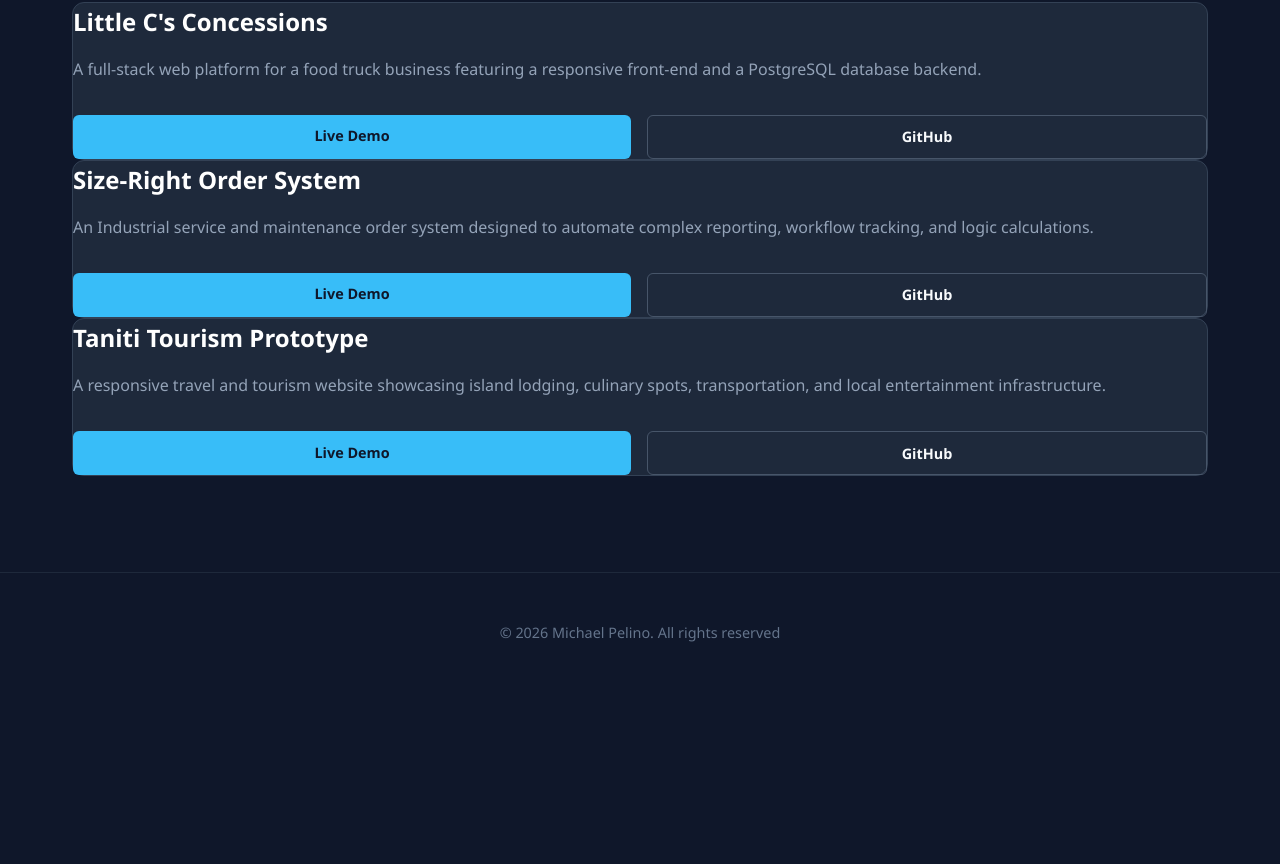
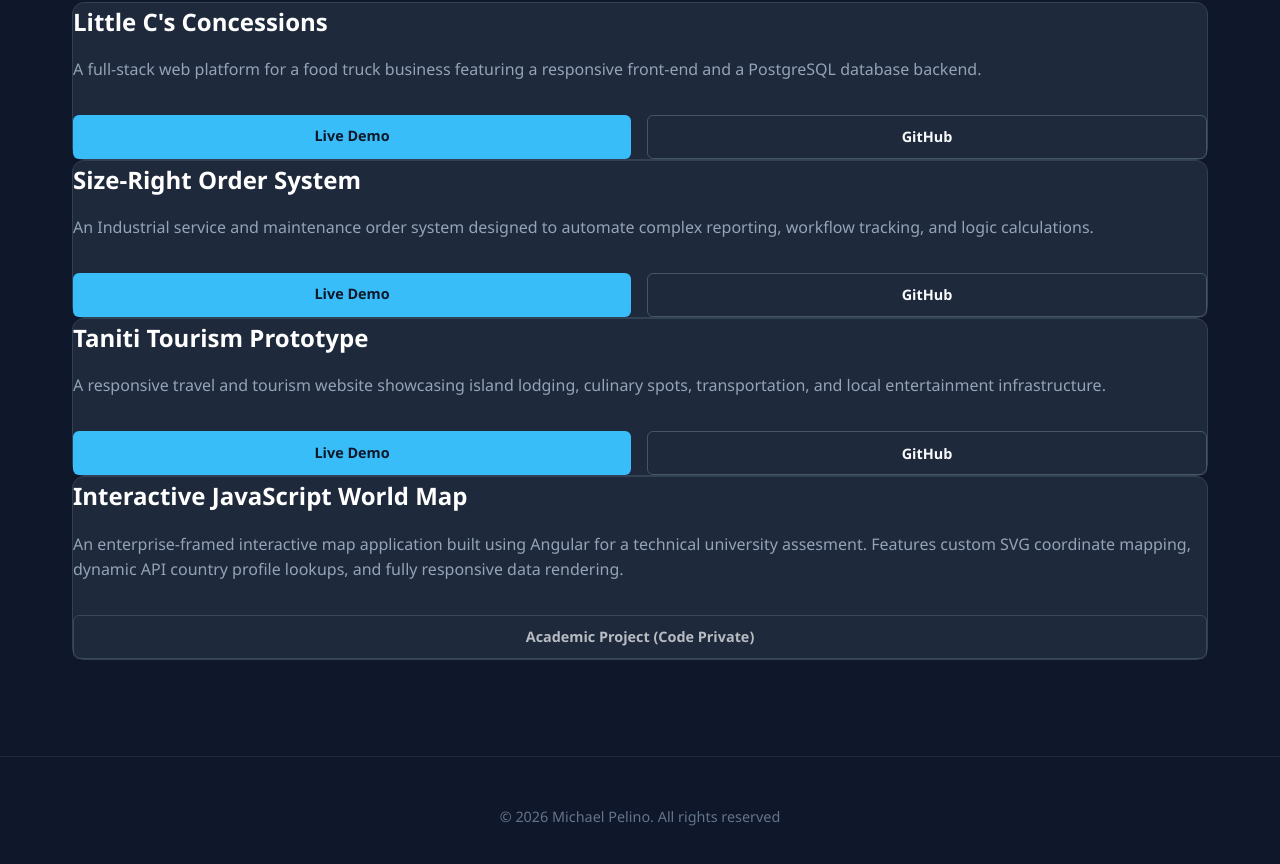
Before and after one commit to Codingforachange/Codingforachange.github.io, a plain HTML site: page index.html in a window 1280 px wide. Shown: the part 581-1445 px from the top of the page. Before the commit the page ends 1273 px from the top, so only its background shows below. Drawn offline with Linux system fonts and the light colour scheme.

Commit message:
Added project card for worldmap

```diff
--- a/index.html
+++ b/index.html
@@ -57,6 +57,14 @@
                     <a href="https://github.com/Codingforachange/taniti-prototype" class="project-btn secondary" target="_blank">GitHub</a>
                 </div>
             </div>
+
+            <div class="project-card">
+                <h4>Interactive JavaScript World Map</h4>
+                <p>An enterprise-framed interactive map application built using Angular for a technical university assesment. Features custom SVG coordinate mapping, dynamic API country profile lookups, and fully responsive data rendering.</p>
+                <div class="project-links">
+                    <span class="project-btn secondary" style="cursor: default; opacity: 0.7;">Academic Project (Code Private)</span>
+                </div>
+            </div>
         </div>
     </section>
 
```
